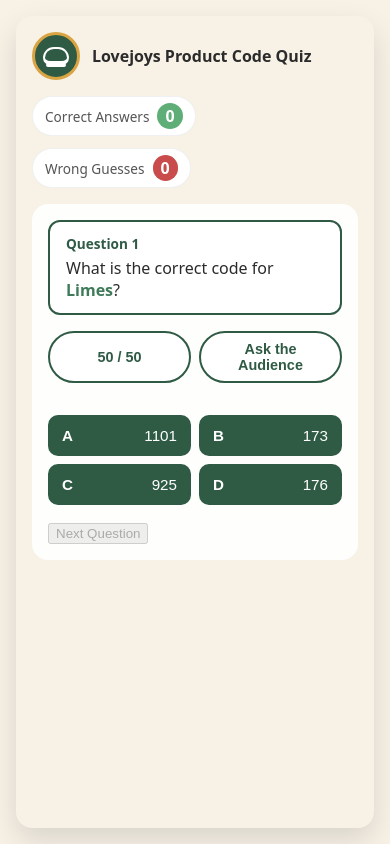
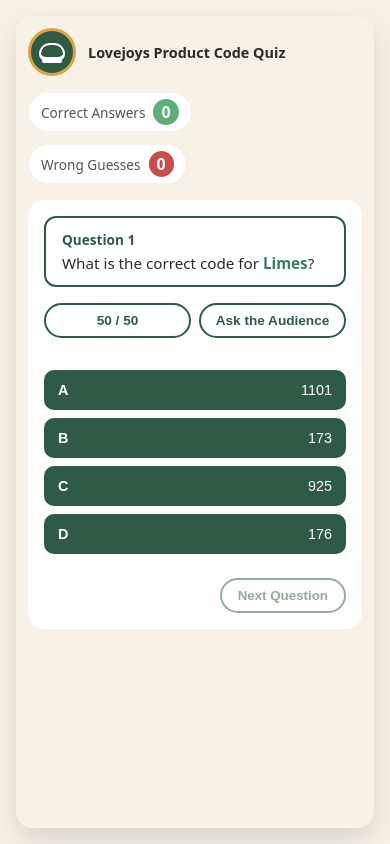
Before and after one commit to dakanish/lovejoys, a React (Vite) app: page / in a window 390 px wide. Built offline with nearby package versions, Linux system fonts and the light colour scheme.

Commit message:
Update App.css

```diff
--- a/src/App.css
+++ b/src/App.css
@@ -361,3 +361,139 @@ body {
   background: var(--red-wrong);
   border-color: var(--red-wrong);
 }
+
+/* Controls */
+
+.controls {
+  display: flex;
+  justify-content: flex-end;
+  margin-top: 8px;
+}
+
+.next-btn {
+  padding: 8px 16px;
+  border-radius: 999px;
+  border: 2px solid var(--green-dark);
+  background: var(--white);
+  color: var(--green-dark);
+  font-weight: 600;
+  cursor: pointer;
+  transition: background 0.2s ease, transform 0.1s ease, box-shadow 0.2s ease;
+}
+
+.next-btn:hover:not(:disabled) {
+  background: #f0f5f2;
+  transform: translateY(-1px);
+  box-shadow: 0 4px 10px rgba(0, 0, 0, 0.08);
+}
+
+.next-btn:disabled,
+.next-disabled {
+  opacity: 0.5;
+  cursor: default;
+}
+
+/* Summary */
+
+.summary-section {
+  margin-top: 8px;
+}
+
+.summary-box {
+  background: var(--white);
+  border-radius: 16px;
+  padding: 16px;
+  border: 1px solid rgba(0, 0, 0, 0.06);
+}
+
+.summary-title {
+  margin: 0 0 8px;
+}
+
+.summary-text {
+  margin: 4px 0 12px;
+}
+
+.summary-correct {
+  color: var(--green-mid);
+  font-weight: 600;
+}
+
+.summary-wrong {
+  color: var(--red-wrong);
+  font-weight: 600;
+}
+
+.summary-list {
+  margin-top: 8px;
+}
+
+.summary-subtitle {
+  margin: 0 0 6px;
+}
+
+.summary-item {
+  font-size: 0.9rem;
+  margin-bottom: 4px;
+}
+
+.summary-product {
+  font-weight: 600;
+}
+
+.summary-code-correct {
+  color: var(--green-mid);
+  font-weight: 600;
+}
+
+.summary-code-wrong {
+  color: var(--red-wrong);
+  font-weight: 600;
+}
+
+/* Responsive */
+
+@media (max-width: 768px) {
+  .app-inner {
+    padding: 12px;
+  }
+
+  .header {
+    flex-direction: column;
+    align-items: flex-start;
+  }
+
+  .answers {
+    grid-template-columns: 1fr;
+  }
+
+  .audience-panel-visible {
+    max-height: 320px;
+  }
+
+  .audience-bar-wrapper {
+    height: 100px;
+  }
+}
+
+@media (max-width: 480px) {
+  .logo-text {
+    font-size: 0.9rem;
+  }
+
+  .question-text {
+    font-size: 0.95rem;
+  }
+
+  .lifeline-btn {
+    font-size: 0.85rem;
+  }
+
+  .answer-btn {
+    font-size: 0.9rem;
+  }
+
+  .audience-bar-wrapper {
+    height: 90px;
+  }
+}
```
